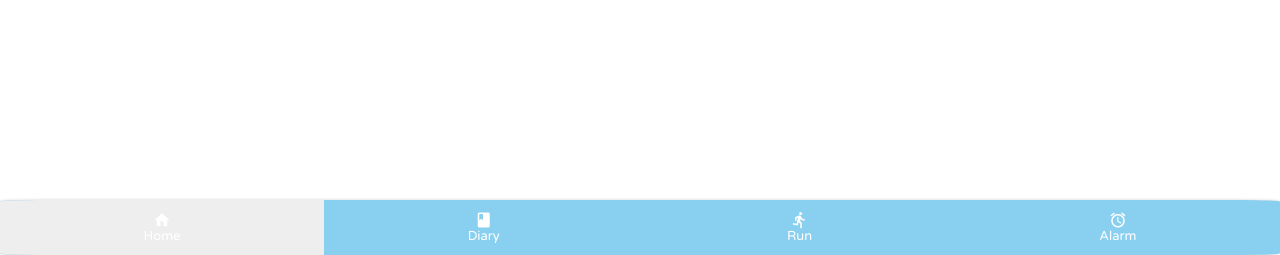
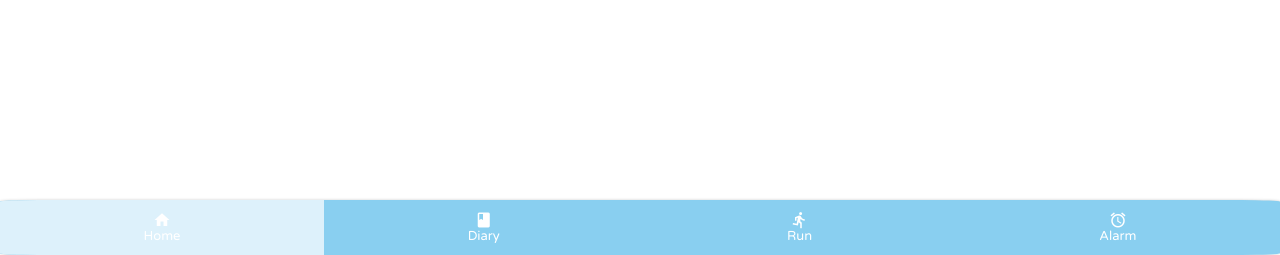
Before and after one commit to zfah01/Fit-, a PHP site: page /navBar.html in a window 1280 px wide, with the pointer over the restyled element. Shown: the part 545-800 px from the top of the page. Run offline with PHP 8.4, Linux system fonts and the light colour scheme.

```diff
--- a/style.css
+++ b/style.css
@@ -70,7 +70,7 @@ body {
 }
 
 .nav__link:hover {
-    background-color: #eeeeee;
+    background-color: #ddf1fb;
 }
 
 .nav__link--active {
```
